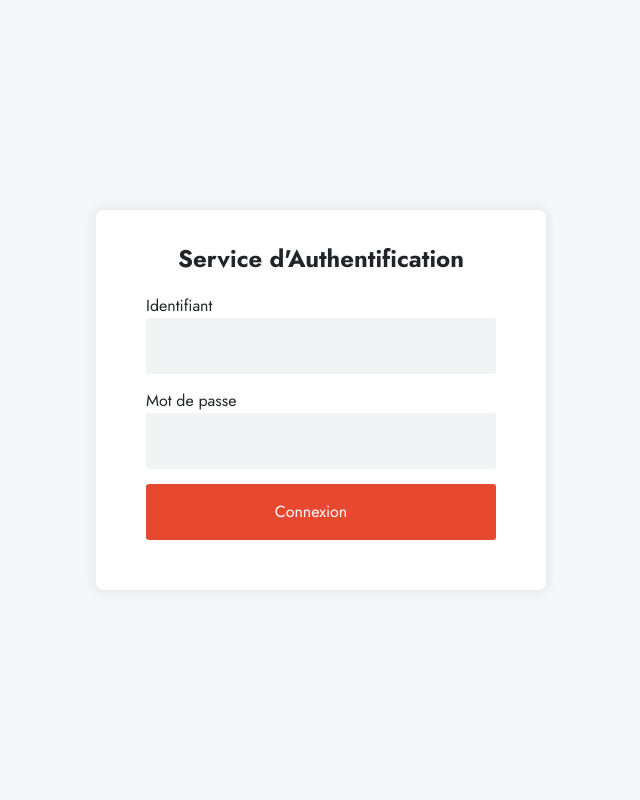
After one commit to Nogtif/school-schedule, a PHP site: page / in a window 1280 px wide. The commit adds this page. Shown: the whole page, without its empty margins (319-959 px from the left). Run offline with PHP 8.4, Linux system fonts and the light colour scheme.

Commit message:
ajout de l'index

```diff
--- a/assets/css/style.css
+++ b/assets/css/style.css
@@ -10,6 +10,7 @@
 body {
     background-color: #F5F6FA;
     margin: 0;
+	font-family: 'Jost', sans-serif;
     padding: 0;
 }
 
@@ -233,3 +234,60 @@ tbody td span {
 tbody td {
     border-right: 1px solid #F2F3F7;
 }
+
+
+/** LOGIN */
+.wrapper{
+	min-height: 100vh;
+	display: flex;
+	justify-content: center;
+	align-items: center;
+}
+
+.login {
+    background-color: #fff;
+    width: 450px;
+    border-radius: 8px;
+	padding: 35px 50px;
+    box-shadow: 0px 0px 7px 5px rgba(0,0,0,0.04);
+}
+
+.login h2 {
+	text-align: center;
+	margin-bottom: 20px;
+	font-weight: 700;
+	font-size: 24px;
+}
+
+.login label {
+    display: block;
+    line-height: 1.5;
+}
+
+.login input {
+	padding: 15px;
+	width: 100%;
+	border: none;
+	font-size: 16px;
+	border-radius: 3px;
+    margin-bottom: 15px;
+    border-radius: 3px;
+	background: #F1F3F4;
+	padding-right: 35px;
+    border: 1px solid transparent;
+}
+
+.login input:focus {
+    border-color: #E74830;
+}
+
+.login input[type=submit] {
+	background: #E74830;
+	padding-right: 35px;
+}
+
+.login span {
+    text-align: center;
+    color: red;
+    display: block;
+}
--- a/calendar.php
+++ b/calendar.php
@@ -10,7 +10,7 @@ $week = new App\Week($_GET['week'] ?? null);
     <meta name="viewport" content="width=device-width, initial-scale=1.0">
     <title>EDT : Université d'Artois</title>
     <link type="image/x-icon" rel="shortcut icon" href="./assets/img/favicon.ico"/>
-    <meta property="og:title" content="Projet : Emploi du temps">
+    <meta property="og:title" content="EDT : Université d'Artois">
     <meta property="og:type" content="website">
     <meta name="author" content="Carpentier Quentin & Krogulec Paul-Joseph">
     <!-- CSS -->
--- /dev/null
+++ b/index.php
@@ -0,0 +1,34 @@
+<!DOCTYPE html>
+<?php
+$msg_error = '';
+?>
+<html lang="fr-FR">
+<head>
+    <meta charset="UTF-8">
+    <meta http-equiv="X-UA-Compatible" content="IE=edge">
+    <meta name="viewport" content="width=device-width, initial-scale=1.0">
+    <title>Authentification : Université d'Artois</title>
+    <link type="image/x-icon" rel="shortcut icon" href="./assets/img/favicon.ico"/>
+    <meta property="og:title" content="Authentification : Université d'Artois">
+    <meta property="og:type" content="website">
+    <meta name="author" content="Carpentier Quentin & Krogulec Paul-Joseph">
+    <!-- CSS -->
+    <link type="text/css" rel="stylesheet" href="./assets/css/bootstrap.min.css">
+    <link type="text/css" rel="stylesheet" href="./assets/css/style.css">
+</head>
+<body>
+    <div class="wrapper">
+        <div class="content login">
+            <h2>Service d'Authentification</h2>
+            <form method="post" action="index.php">
+                <label for="username">Identifiant</label>
+                <input type="text" name="username" required>
+                <label for="mdp">Mot de passe</label>
+                <input type="password" name="mdp" required>
+                <input class="btn btn-primary" type="submit" name="mylogin" value="Connexion">
+            </form>
+            <span><?= $msg_error; ?></span>
+        </div>
+    </div>
+</body>
+</html>
```
